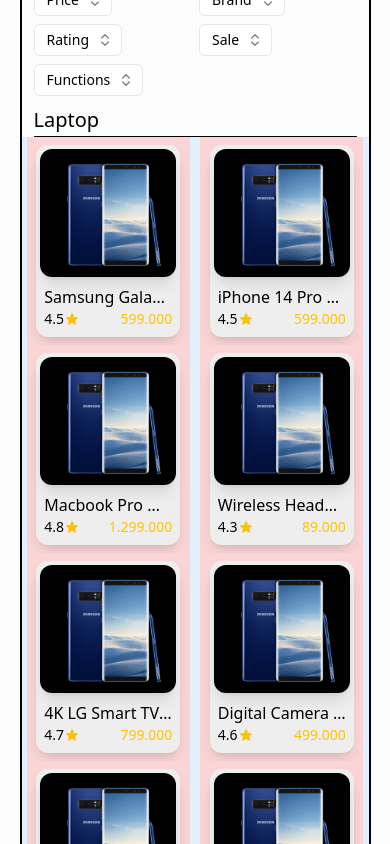
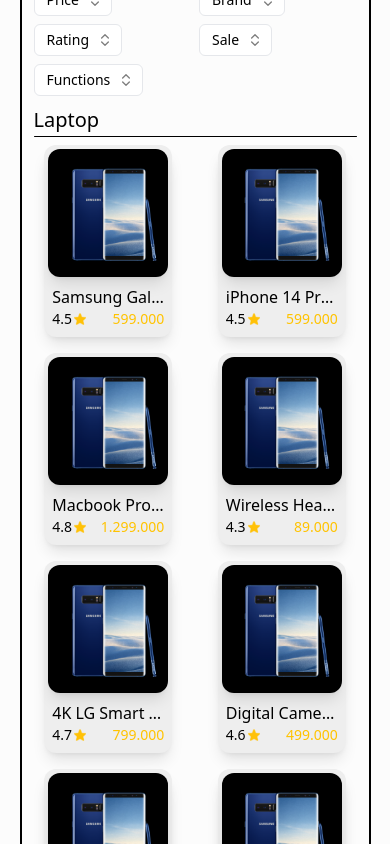
Before and after one commit to LHSang6403/electronics-store, a Next.js app: page /products in a window 390 px wide. Shown: the part 860-1704 px from the top of the page. Built offline with nearby package versions, Linux system fonts and the light colour scheme.

Commit message:
Sang - fixing grid bugs

```diff
--- a/app/components/itemsContainer.tsx
+++ b/app/components/itemsContainer.tsx
@@ -99,11 +99,11 @@
                   </div>
                 ) : (
                   <div
-                    className="grid grid-cols-4 grid-rows-3 bg-blue-100
+                    className="grid grid-cols-4 grid-rows-3
                   sm:grid-cols-2 sm:grid-rows-6 sm:place-items-center"
                   >
                     {data.slice(0, 12).map((prod: ProductData) => (
-                      <div className="w-[94%] bg-red-200" key={prod.id}>
+                      <div className="" key={prod.id}>
                         <Product {...prod} />
                       </div>
                     ))}
--- a/app/components/product.tsx
+++ b/app/components/product.tsx
@@ -15,7 +15,7 @@
   const data: ProductData = props;
 
   return (
-    <div className="w-36 h-48 xl:w-[156px] sm:w-full sm:max-w-36 sm:h-48 mx-2 xl:mx-auto my-4 sm:my-2 rounded-xl shadow-lg flex flex-col items-center justify-start bg-[#EEEEEE] hover:cursor-pointer">
+    <div className="w-36 h-48 xl:w-[156px] sm:w-32 sm:h-48 mx-2 xl:mx-auto my-4 sm:my-2 rounded-xl shadow-lg flex flex-col items-center justify-start bg-[#EEEEEE] hover:cursor-pointer">
       <div className="p-1 pb-0">
         <Link href={`/product/${data.id}`}>
           <img
```
